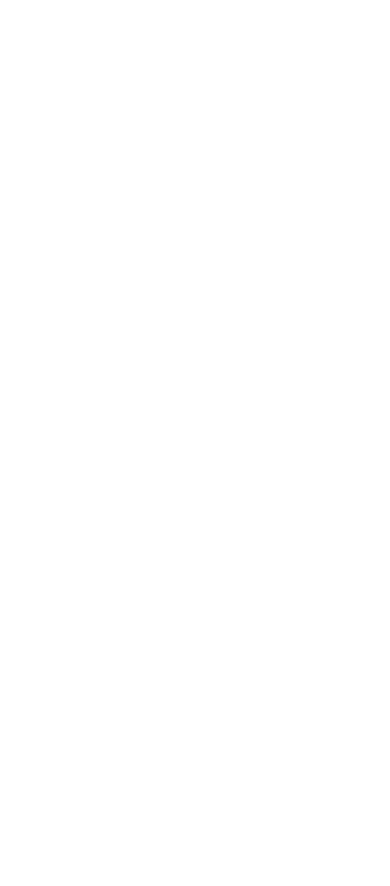
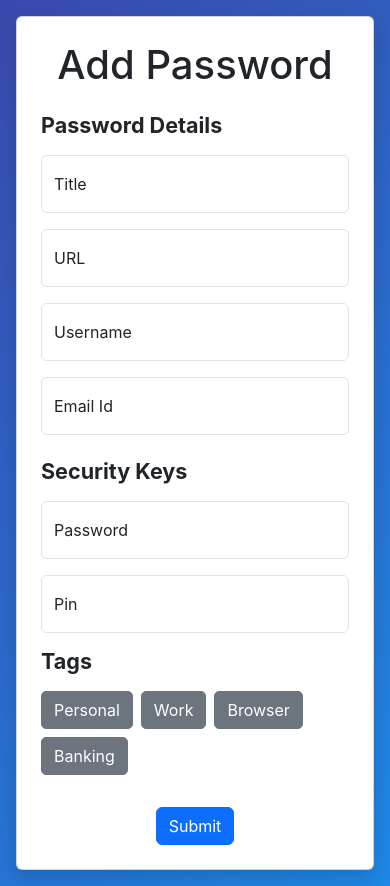
Before and after one commit to Sandeep03edu/PasswordManager, a React (Create React App) app in the folder frontend/: page /credential/addPassword in a window 390 px wide. Before the commit this address had no page. Before the commit the page ends 844 px from the top, so only its background shows below. Built offline with nearby package versions, Linux system fonts and the light colour scheme.

Commit message:
Added Add Password page and minor changes in mobile app

```diff
--- a/frontend/src/App.js
+++ b/frontend/src/App.js
@@ -9,6 +9,7 @@
 import { useEffect, useState } from "react";
 import DisplayCredentialsPage from "./components/credentials/DisplayCredentialsPage";
 import AddCardPage from "./components/credentials/AddCardPage";
+import AddPasswordPage from "./components/credentials/AddPasswordPage";
 
 function App() {
   const navigate = useNavigate();
@@ -84,10 +85,8 @@
             path="/credential/display"
             element={<DisplayCredentialsPage />}
           />
-          <Route
-            path="/credential/addCard"
-            element={<AddCardPage/>}
-          />
+          <Route path="/credential/addCard" element={<AddCardPage />} />
+          <Route path="/credential/addPassword" element={<AddPasswordPage />} />
         </Routes>
       </div>
 
--- /dev/null
+++ b/frontend/src/components/credentials/AddPasswordPage.js
@@ -0,0 +1,150 @@
+import React, { useState } from "react";
+
+const AddPasswordPage = () => {
+  const [selectedTags, setSelectedTags] = useState([]);
+  const tags = ["Personal", "Work", "Browser", "Banking"];
+
+  const handleTagClick = (e, tag) => {
+    e.preventDefault();
+    if (selectedTags.includes(tag)) {
+      setSelectedTags(
+        selectedTags.filter((selectedTag) => selectedTag !== tag)
+      );
+    } else {
+      setSelectedTags([...selectedTags, tag]);
+    }
+  };
+
+  const renderTags = () => {
+    return tags.map((tag, index) => (
+      <button
+        key={index}
+        className={`btn me-2 mb-2 ${
+          selectedTags.includes(tag) ? "btn-info" : "btn-secondary"
+        }`}
+        style={{ borderRadius: "5px" }}
+        onClick={(e) => handleTagClick(e, tag)}
+      >
+        {tag}
+      </button>
+    ));
+  };
+
+  return (
+    <div
+      className="container-fluid p-3"
+      style={{
+        background: "linear-gradient(135deg, #3949ab, #1e88e5)",
+        minHeight: "100vh",
+      }}
+    >
+      <div
+        className="justify-content-center"
+        style={{
+          height: "100%",
+          width: "100%",
+        }}
+      >
+        <div>
+          <div className="card shadow" style={{ height: "100%" }}>
+            <div className="card-body p-4" style={{ height: "100%" }}>
+              <h2 className="text-center mb-4">Add Password</h2>
+              <form>
+                <div className="row">
+                  <div className="col-md-6">
+                    <div className="mb-4">
+                      <h4 className="fw-bold mb-3">Password Details</h4>
+                      <div className="form-floating mb-3">
+                        <input
+                          type="text"
+                          className="form-control"
+                          id="title"
+                          placeholder="Enter title"
+                          required
+                        />
+                        <label htmlFor="title">Title</label>
+                      </div>
+                      <div className="form-floating mb-3">
+                        <input
+                          type="text"
+                          className="form-control"
+                          id="url"
+                          placeholder="Enter URL"
+                          required
+                        />
+                        <label htmlFor="url">URL</label>
+                      </div>
+                      <div className="form-floating mb-3">
+                        <input
+                          type="text"
+                          className="form-control"
+                          id="username"
+                          placeholder="Enter username"
+                          required
+                        />
+                        <label htmlFor="username">Username</label>
+                      </div>
+                      <div className="form-floating mb-3">
+                        <input
+                          type="email"
+                          className="form-control"
+                          id="email"
+                          placeholder="Enter email"
+                          required
+                        />
+                        <label htmlFor="email">Email Id</label>
+                      </div>
+                    </div>
+                  </div>
+                  <div className="col-md-6">
+                    <div className="mb-4">
+                      <h4 className="fw-bold mb-3">Security Keys</h4>
+                      <div className="form-floating mb-3">
+                        <input
+                          type="password"
+                          className="form-control"
+                          id="password"
+                          placeholder="Enter password"
+                          required
+                        />
+                        <label htmlFor="password">Password</label>
+                      </div>
+                      <div className="form-floating mb-3">
+                        <input
+                          type="password"
+                          className="form-control"
+                          id="pin"
+                          placeholder="Enter pin"
+                          required
+                        />
+                        <label htmlFor="pin">Pin</label>
+                      </div>
+                      <div className="mb-4">
+                        <h4 className="fw-bold mb-3">Tags</h4>
+                        <div className="d-flex flex-wrap">{renderTags()}</div>
+                      </div>
+                    </div>
+                  </div>
+                </div>
+                <button
+                  type="submit"
+                  className="btn btn-primary d-block mx-auto"
+                  onMouseOver={(e) =>
+                    e.target.classList.add("btn-primary-hover")
+                  }
+                  onMouseOut={(e) =>
+                    e.target.classList.remove("btn-primary-hover")
+                  }
+                >
+                  Submit
+                </button>
+              </form>
+            </div>
+          </div>
+        </div>
+      </div>
+    </div>
+  );
+};
+
+export default AddPasswordPage;
--- a/frontend/src/components/utils/AddCreditCard.js
+++ b/frontend/src/components/utils/AddCreditCard.js
@@ -242,8 +242,6 @@
 
   const handleAddCard = (event) => {
     event.preventDefault();
-    // Handle adding the card details
-    // You can perform validation and submit the data here
     validateCard(
       cardHolderName,
       cardNumber,
@@ -425,6 +423,8 @@
                   {issuerNameError}
                 </p>
               )}
+
+
               <input
                 type="text"
                 placeholder="Expiry Date (MM/YY)"
```
Also changed, not shown: 1 other file (tests, documents, lock files or other folders).
